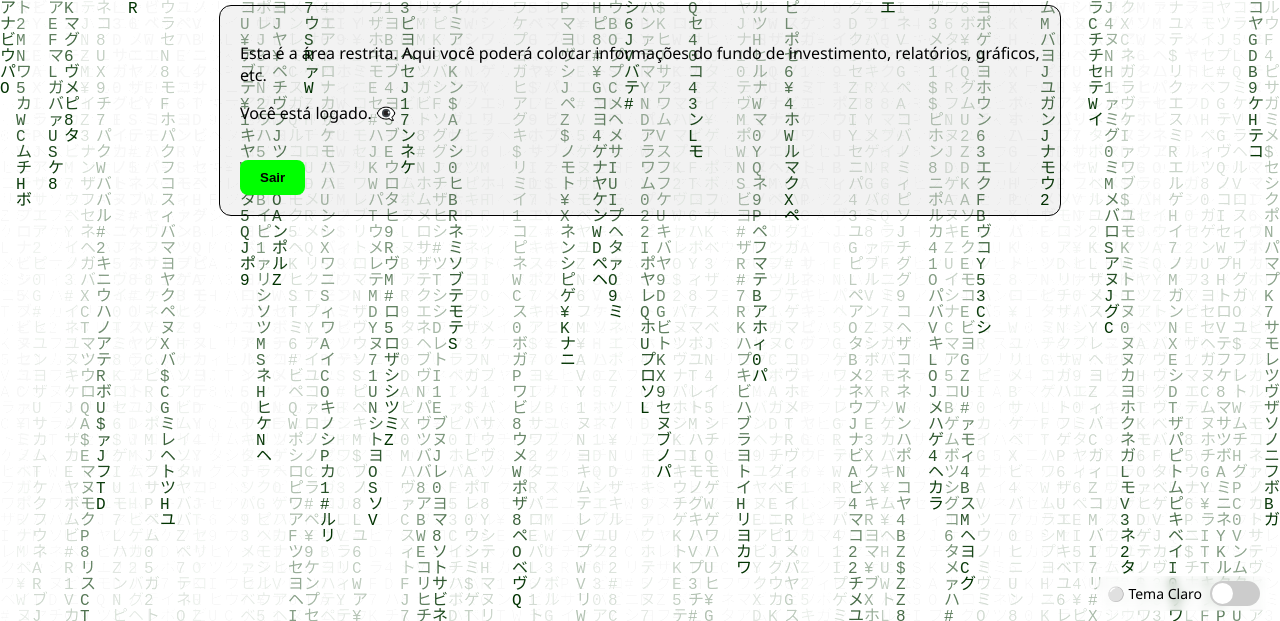
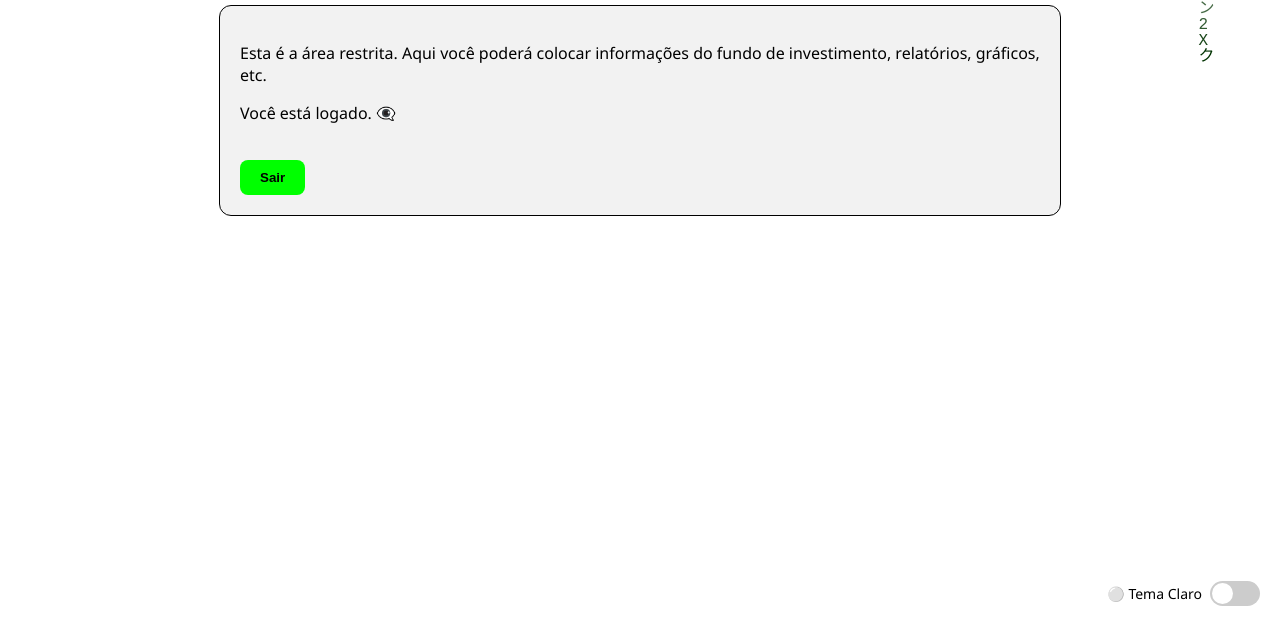
Before and after one commit to Gaaba97/login-page, a plain HTML site: page dashboard.html in a window 1280 px wide. Shown: the part 179-800 px from the top of the page. Drawn offline with Linux system fonts and the light colour scheme; no server answers.

Commit message:
Update dashboard.html

```diff
--- a/dashboard.html
+++ b/dashboard.html
@@ -22,6 +22,7 @@
       height: 100vh;
     }
 
+    /* Navbar */
     .navbar {
       display: flex;
       justify-content: space-between;
@@ -64,6 +65,7 @@
       color: #0f0;
     }
 
+    /* Responsivo para telas pequenas */
     @media (max-width: 768px) {
       .navbar {
         padding: 8px 15px;
@@ -179,6 +181,7 @@
 
 <canvas id="matrixCanvas"></canvas>
 
+<!-- Navbar -->
 <div class="navbar">
   <div class="welcome" id="welcomeUser">Bem-vindo(a)</div>
   <div class="links">
@@ -196,6 +199,7 @@
   <button id="logoutBtn">Sair</button>
 </div>
 
+<!-- Botão de Tema -->
 <div class="theme-toggle-container">
   <div class="theme-label">
     <span class="theme-icon" id="themeIcon">⚪️</span>
@@ -246,31 +250,31 @@
 
   const letters = 'アァイィウヴエカガキクグケゲコサザシスセソタチツテトナニヌネノハバパヒビピフブプヘベペホボポマミムメモヤユヨラリルレロワンABCDEFGHIJKLMNOPQRSTUVWXYZ0123456789$¥#';
   const fontSize = 16;
-  const columns = Math.floor(width / fontSize);
-  const drops = Array(columns).fill(1);
+  let x = Math.random() * width;
+  let y = 0;
+  let isDarkTheme = localStorage.getItem('theme') === 'dark';
 
-  let isDarkTheme = localStorage.getItem('theme') === 'dark';
   document.body.className = isDarkTheme ? 'dark' : 'light';
 
   function draw() {
-    ctx.fillStyle = isDarkTheme ? 'rgba(0, 0, 0, 0.05)' : 'rgba(255, 255, 255, 0.05)';
+    ctx.fillStyle = isDarkTheme ? 'rgba(0, 0, 0, 0.1)' : 'rgba(255, 255, 255, 0.1)';
     ctx.fillRect(0, 0, width, height);
 
     ctx.fillStyle = isDarkTheme ? '#0F0' : '#003300';
     ctx.font = fontSize + 'px monospace';
 
-    for (let i = 0; i < drops.length; i++) {
-      const text = letters.charAt(Math.floor(Math.random() * letters.length));
-      ctx.fillText(text, i * fontSize, drops[i] * fontSize);
+    const text = letters.charAt(Math.floor(Math.random() * letters.length));
+    ctx.fillText(text, x, y);
 
-      if (drops[i] * fontSize > height && Math.random() > 0.975) {
-        drops[i] = 0;
-      }
-      drops[i]++;
+    y += fontSize;
+
+    if (y > height) {
+      x = Math.random() * width;
+      y = 0;
     }
   }
 
-  setInterval(draw, 33);
+  setInterval(draw, 300);
 
   const themeToggle = document.getElementById('themeToggle');
   const themeIcon = document.getElementById('themeIcon');
@@ -282,6 +286,9 @@
     themeIcon.textContent = isDarkTheme ? '🕶️' : '⚪️';
     themeLabel.textContent = isDarkTheme ? 'Tema Escuro' : 'Tema Claro';
     localStorage.setItem('theme', isDarkTheme ? 'dark' : 'light');
+
+    ctx.fillStyle = isDarkTheme ? 'black' : 'white';
+    ctx.fillRect(0, 0, width, height);
   }
 
   themeToggle.addEventListener('click', () => {
```
